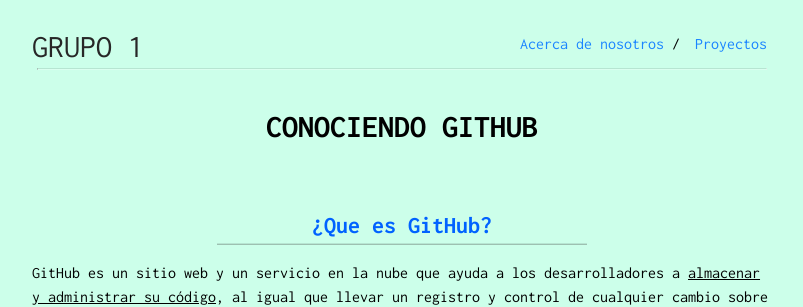
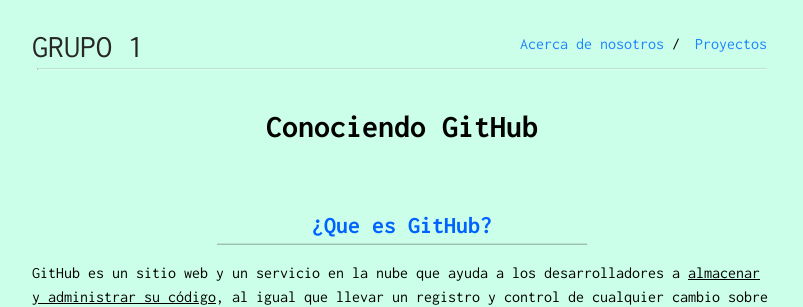
Before and after one commit to Proyecto-Grupo1/blog, a Jekyll site: the page built from _posts/2021-01-16-Conociendo Github.html, in a window 1280 px wide. Shown: the top 307 px of the page, without its empty margins (238-1041 px from the left). Built offline with Jekyll 4.4.1, drawn with Linux system fonts in a browser that asks for light colours.

```diff
--- a/_posts/2021-01-16-Conociendo Github.html
+++ b/_posts/2021-01-16-Conociendo Github.html
@@ -1,6 +1,6 @@
 ---
 layout: post
-title: CONOCIENDO GITHUB
+title: Conociendo GitHub
 subtitle:
 ---
 <body>
```
